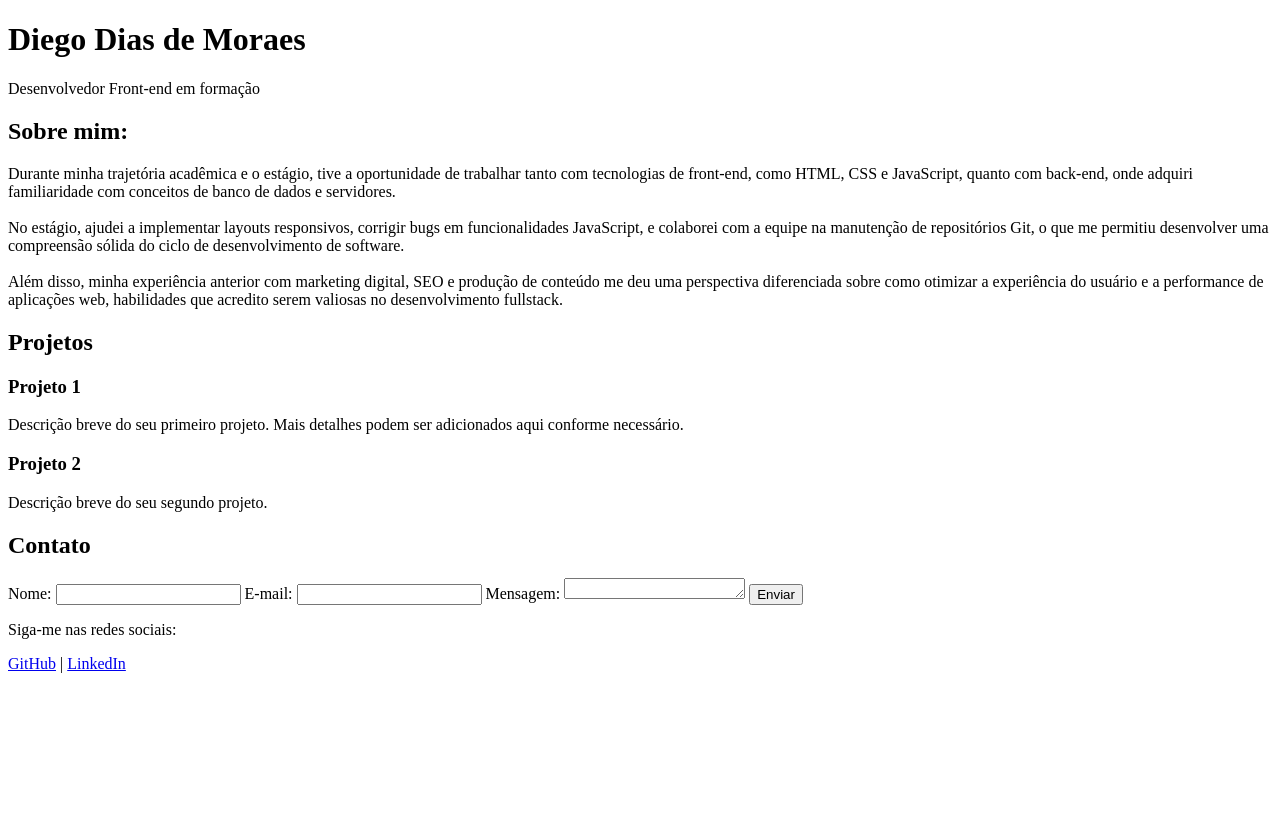
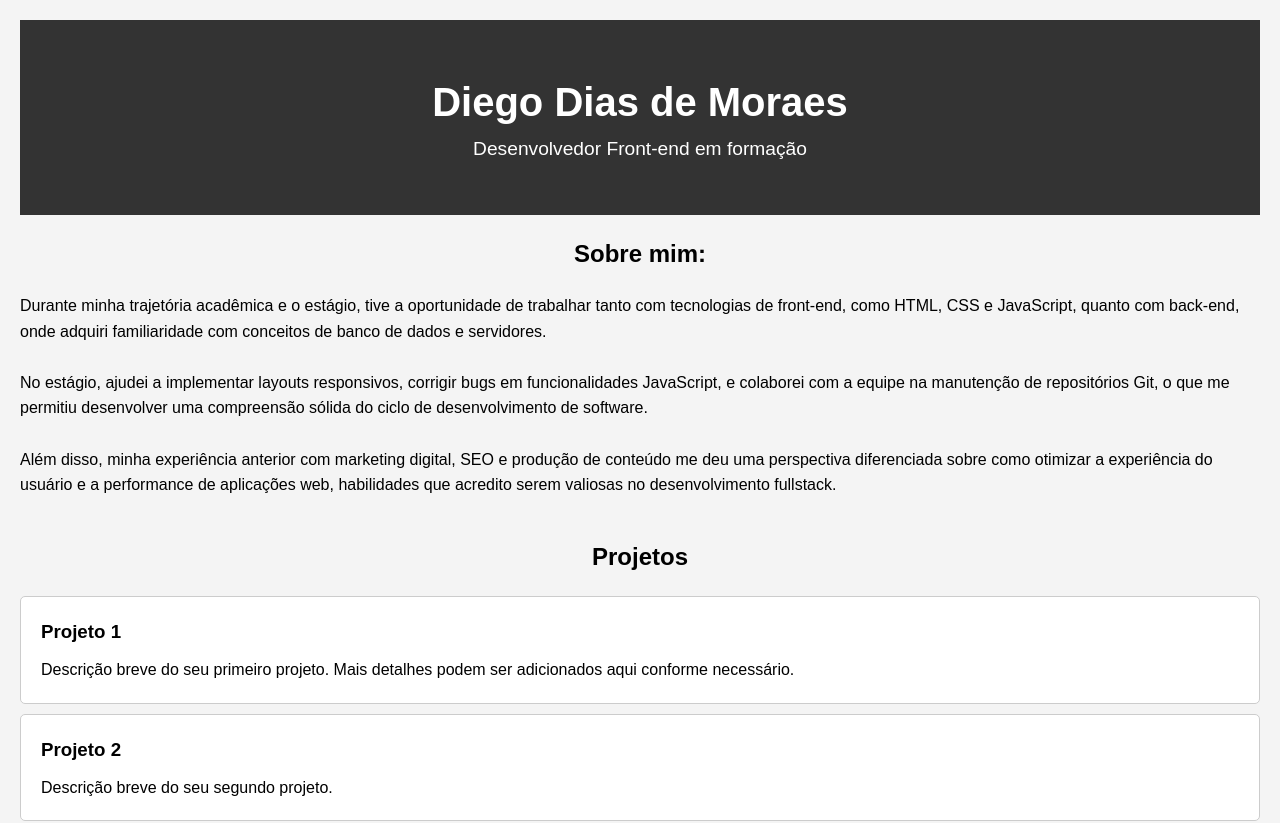
Before and after one commit to DiegodeMoraes/Portf-lio, a plain HTML site: page index.html in a window 1280 px wide. Shown: the top 823 px of the page. Before the commit the page ends 800 px from the top, so only its background shows below. Drawn offline with Linux system fonts and the light colour scheme.

Commit message:
css e js estruturados

```diff
--- a/index.html
+++ b/index.html
@@ -64,7 +64,7 @@
     <a href="https://www.linkedin.com/in/seu-perfil" target="_blank">LinkedIn</a>
   </footer>
 
-  <script src="script.js"></script>
+  <script src="./scripts/script.js"></script>
 
 </body>
 </html>
--- /dev/null
+++ b/scripts/script.js
@@ -0,0 +1,3 @@
+window.onload = function() {
+  alert('Bem-vindo ao meu portfólio!');
+}
--- a/styles/style.css
+++ b/styles/style.css
@@ -0,0 +1,127 @@
+* {
+  margin: 0;
+  padding: 0;
+  box-sizing: border-box;
+}
+
+body {
+  font-family: Arial, sans-serif;
+  line-height: 1.6;
+  padding: 20px;
+  background-color: #f4f4f4;
+}
+
+/* Estilo do Cabeçalho */
+header {
+  text-align: center;
+  padding: 50px;
+  background-color: #333;
+  color: white;
+}
+
+header h1 {
+  font-size: 2.5rem;
+}
+
+header p {
+  font-size: 1.2rem;
+}
+
+/* Seção de Apresentação */
+#about {
+  margin: 20px 0;
+}
+
+#about h2 {
+  text-align: center;
+  margin-bottom: 20px;
+}
+
+/* Projetos */
+#projects {
+  margin: 40px 0;
+}
+
+.project-card {
+  background-color: white;
+  padding: 20px;
+  margin: 10px 0;
+  border: 1px solid #ccc;
+  border-radius: 5px;
+}
+
+.project-card h3 {
+  margin-bottom: 10px;
+}
+
+/* Formulário de Contato */
+#contact {
+  margin: 40px 0;
+}
+
+#contact form {
+  display: flex;
+  flex-direction: column;
+}
+
+#contact label {
+  margin: 10px 0 5px;
+}
+
+#contact input, #contact textarea {
+  padding: 10px;
+  border: 1px solid #ccc;
+  border-radius: 5px;
+}
+
+#contact button {
+  margin-top: 20px;
+  padding: 10px;
+  background-color: #333;
+  color: white;
+  border: none;
+  cursor: pointer;
+  border-radius: 5px;
+}
+
+#contact button:hover {
+  background-color: #555;
+}
+
+/* Rodapé */
+footer {
+  text-align: center;
+  margin-top: 50px;
+  padding: 20px;
+  background-color: #333;
+  color: white;
+}
+
+footer a {
+  color: white;
+  text-decoration: none;
+}
+
+footer a:hover {
+  text-decoration: underline;
+}
+
+/* Estilos para telas menores (smartphones, tablets) */
+@media (max-width: 768px) {
+  header h1 {
+      font-size: 2rem;
+  }
+
+  header p {
+      font-size: 1rem;
+  }
+
+  .project-card {
+      padding: 15px;
+  }
+
+  #contact input, #contact textarea {
+      width: 100%;
+  }
+
+}
```
